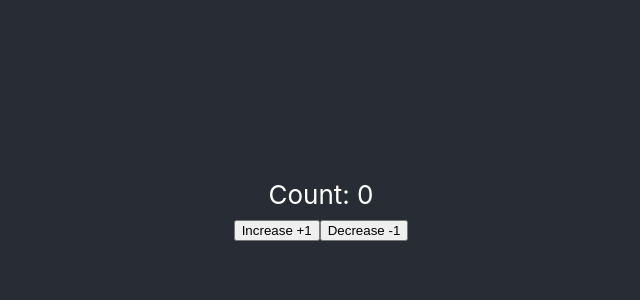
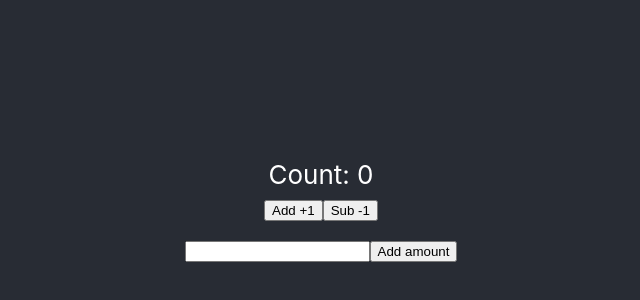
Before and after one commit to harut0111/redux-hooks, a React (Create React App) app: page / in a window 1280 px wide. Shown: the part 190-490 px from the top of the page, without its empty margins (319-959 px from the left). Built offline with nearby package versions, Linux system fonts and the light colour scheme.

Commit message:
integrated redux slice

```diff
--- a/package.json
+++ b/package.json
@@ -3,6 +3,7 @@
   "version": "0.1.0",
   "private": true,
   "dependencies": {
+    "@reduxjs/toolkit": "^1.5.1",
     "@testing-library/jest-dom": "^5.11.4",
     "@testing-library/react": "^11.1.0",
     "@testing-library/user-event": "^12.1.10",
@@ -20,7 +21,7 @@
     "web-vitals": "^0.2.4"
   },
   "scripts": {
-    "start": "react-scripts start",
+    "start": "rm -rf tsconfig.json && react-scripts start",
     "build": "react-scripts build",
     "test": "react-scripts test",
     "eject": "react-scripts eject",
--- a/src/App.tsx
+++ b/src/App.tsx
@@ -1,12 +1,12 @@
 import React from "react";
 import "./App.css";
-import Count from "./components/Count";
+import Counter from "./components/Counter";
 
 function App(): JSX.Element {
   return (
     <div className="App">
       <header className="App-header">
-        <Count />
+        <Counter />
       </header>
     </div>
   );
--- /dev/null
+++ b/src/app/store.ts
@@ -0,0 +1,14 @@
+import { configureStore } from "@reduxjs/toolkit";
+import counterReducer from "../components/Counter/counterSlice";
+// ...
+
+export const store = configureStore({
+  reducer: {
+    counter: counterReducer,
+  },
+});
+
+// Infer the `RootState` and `AppDispatch` types from the store itself
+export type RootState = ReturnType<typeof store.getState>;
+// Inferred type: {counter: counterReducer, ...}  reducer type
+export type AppDispatch = typeof store.dispatch;
--- a/src/components/Count.tsx
+++ /dev/null
@@ -1,23 +0,0 @@
-import React from "react";
-import { useDispatch, useSelector } from "react-redux";
-import { addCount, subtractCount } from "../redux/action/index";
-import { stateType } from "../redux/reducer/rootReducer";
-
-const Count: React.FC = () => {
-  const count = useSelector((state: stateType) => state.count);
-  const dispatch = useDispatch();
-
-  return (
-    <main>
-      <div>Count: {count}</div>
-      <button onClick={() => dispatch(addCount("inc_payload"))}>
-        Increase +1
-      </button>
-      <button onClick={() => dispatch(subtractCount("dec_payload"))}>
-        Decrease -1
-      </button>
-    </main>
-  );
-};
-
-export default Count;
--- /dev/null
+++ b/src/components/Counter/Counter.module.css
@@ -0,0 +1,3 @@
+.amount {
+  margin-top: 10px;
+}
--- /dev/null
+++ b/src/components/Counter/counterSlice.ts
@@ -0,0 +1,33 @@
+import { createSlice, PayloadAction } from "@reduxjs/toolkit";
+import type { RootState } from "../../app/store";
+
+export interface CounterStateT {
+  count: number;
+}
+
+const initialState: CounterStateT = {
+  count: 0,
+};
+
+export const counterSlice = createSlice({
+  name: "counter",
+  initialState: initialState,
+  reducers: {
+    increment: (state) => {
+      state.count += 1;
+    },
+    decrement: (state) => {
+      state.count -= 1;
+    },
+    incrementByAmount: (state, action: PayloadAction<number>) => {
+      state.count += action.payload;
+    },
+  },
+});
+
+export const { increment, decrement, incrementByAmount } = counterSlice.actions;
+
+// // Other code such as selectors can use the imported `RootState` type
+export const selectCount = (state: RootState): number => state.counter.count;
+
+export default counterSlice.reducer;
--- /dev/null
+++ b/src/components/Counter/index.tsx
@@ -0,0 +1,31 @@
+import React from "react";
+import style from "./Counter.module.css";
+import {
+  decrement,
+  increment,
+  incrementByAmount,
+  selectCount,
+} from "../Counter/counterSlice";
+import { useDispatch, useSelector } from "react-redux";
+
+const Counter: React.FC = () => {
+  const [amount, setAmount] = React.useState("");
+  const count = useSelector(selectCount);
+  const dispatch = useDispatch();
+
+  return (
+    <main>
+      <div>Count: {count}</div>
+      <button onClick={() => dispatch(increment())}>Add +1</button>
+      <button onClick={() => dispatch(decrement())}>Sub -1</button>
+      <div className={style.amount}>
+        <input type="number" onChange={(e) => setAmount(e.target.value)} />
+        <button onClick={() => dispatch(incrementByAmount(+amount))}>
+          Add amount
+        </button>
+      </div>
+    </main>
+  );
+};
+
+export default Counter;
--- a/src/index.tsx
+++ b/src/index.tsx
@@ -3,7 +3,7 @@ import ReactDOM from "react-dom";
 import "./index.css";
 import App from "./App";
 import { Provider } from "react-redux";
-import { store } from "./redux/store";
+import { store } from "./app/store";
 
 ReactDOM.render(
   <React.StrictMode>
--- a/src/redux/action/index.ts
+++ /dev/null
@@ -1,18 +0,0 @@
-import { actionType } from "../reducer/rootReducer";
-
-export const INCREMENT = "INCREMENT";
-export const DECREMENT = "DECREMENT";
-
-export const addCount = (payload: string): actionType => {
-  return {
-    type: INCREMENT,
-    payload,
-  };
-};
-
-export const subtractCount = (payload: string): actionType => {
-  return {
-    type: DECREMENT,
-    payload,
-  };
-};
--- a/src/redux/reducer/rootReducer.ts
+++ /dev/null
@@ -1,34 +0,0 @@
-import { DECREMENT, INCREMENT } from "../action";
-
-const initialState = {
-  count: 0,
-  name: "asd",
-};
-
-export interface stateType {
-  count: number;
-  name: string;
-}
-
-export interface actionType {
-  type: string;
-  payload: string;
-}
-
-const rootReducer = (
-  state: stateType = initialState,
-  action: actionType
-): stateType => {
-  console.log(state, action);
-
-  switch (action.type) {
-    case INCREMENT:
-      return { ...state, count: state.count + 1 };
-    case DECREMENT:
-      return { ...state, count: state.count - 1 };
-    default:
-      return state;
-  }
-};
-
-export default rootReducer;
--- a/src/redux/store/index.ts
+++ /dev/null
@@ -1,7 +0,0 @@
-import { createStore } from "redux";
-import rootReducer from "../reducer/rootReducer";
-
-export const store = createStore(
-  rootReducer
-  // window.__REDUX_DEVTOOLS_EXTENSION__ && window.__REDUX_DEVTOOLS_EXTENSION__()
-);
```
Also changed, not shown: src/app/hooks.ts (added, +15 -0 lines), 1 other file (tests, documents, lock files or other folders).
